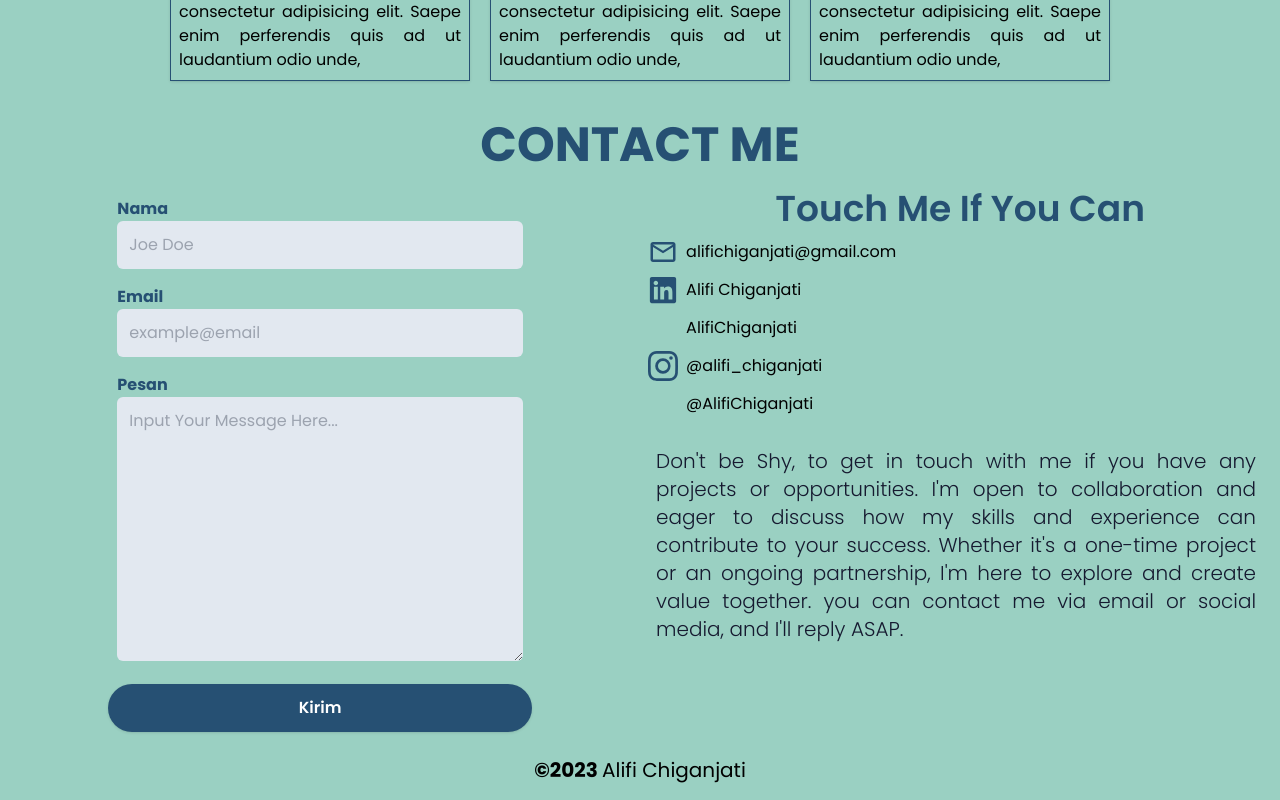
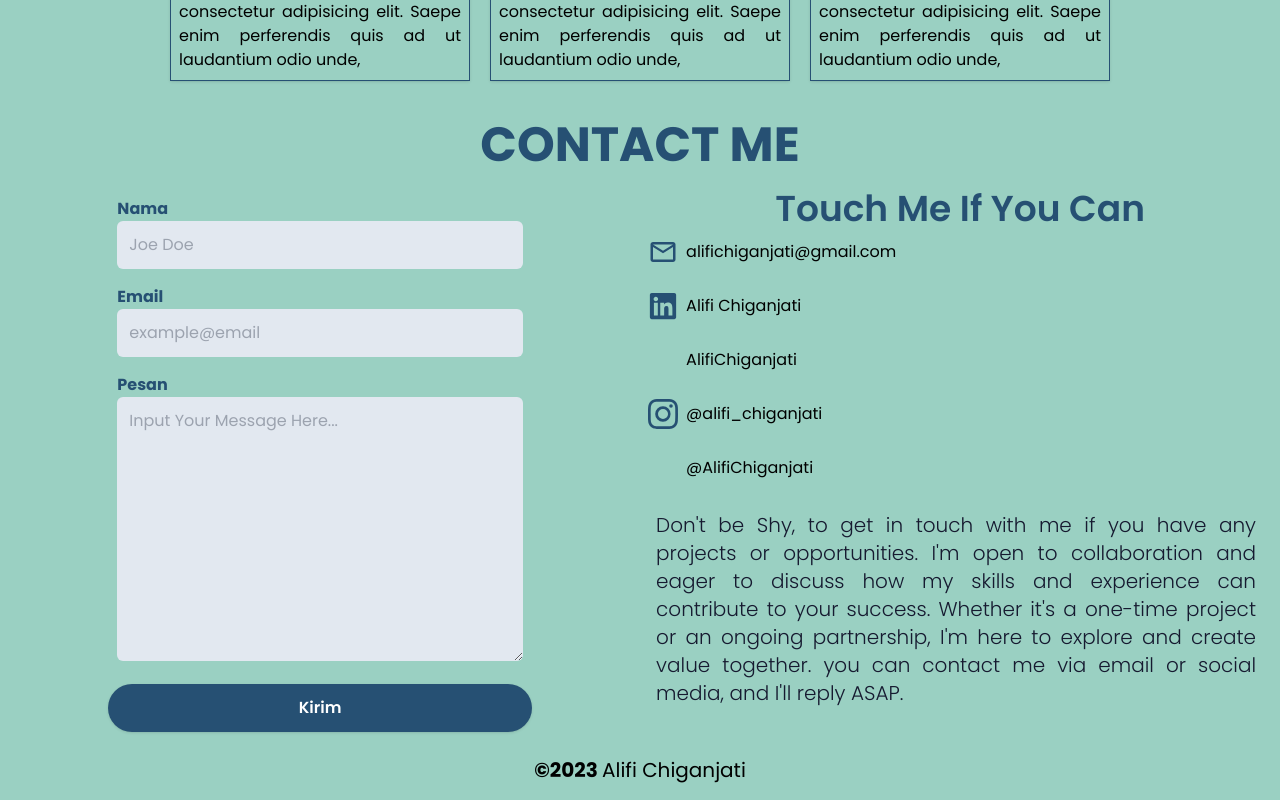
Before and after one commit to AlifiChiganjati/alifichiganjati.github.io, a React (Vite) app: page / in a window 1280 px wide. Shown: the part 1561-2361 px from the top of the page. Built offline with nearby package versions, Linux system fonts and the light colour scheme; some icons are missing.

Commit message:
fix: animation contact me

```diff
--- a/src/pages/contactpage.jsx
+++ b/src/pages/contactpage.jsx
@@ -96,6 +96,7 @@ const ContactPage = () => {
             </div>
           </form>
         </div>
+        <div className="md:ml-2 md:w-1/2">
           <div
             data-aos="fade-left"
             data-aos-offset="75"
@@ -103,12 +104,12 @@ const ContactPage = () => {
             data-aos-easing="ease-in-out"
             data-aos-mirror="true"
             data-aos-once="true"
-          className="md:ml-2 md:w-1/2"
           >
+            {" "}
             <h4 className="text-shadow text-center text-2xl font-semibold text-primary dark:text-dark-light  md:text-3xl lg:text-4xl">
               Touch Me If You Can
             </h4>
-          <ul className="inline-block">
+            <ul className="flex flex-col gap-2">
               <li className="my-2">
                 <a className="flex items-center gap-2">
                   <MdOutlineEmail
@@ -176,7 +177,17 @@ const ContactPage = () => {
                 </a>
               </li>
             </ul>
-          <p className="mt-5  px-2 text-justify text-base font-light text-dark-primary dark:text-dark-light md:pr-4 md:text-xl">
+          </div>
+
+          <p
+            data-aos="fade-up"
+            data-aos-offset="75"
+            data-aos-duration="1000"
+            data-aos-easing="ease-in-out"
+            data-aos-mirror="true"
+            data-aos-once="true"
+            className="mt-5  px-2 text-justify text-base font-light text-dark-primary dark:text-dark-light md:pr-4 md:text-xl"
+          >
             Don't be Shy, to get in touch with me if you have any projects or
             opportunities. I'm open to collaboration and eager to discuss how my
             skills and experience can contribute to your success. Whether it's a
```
Lines whose indentation alone changed are shown as unchanged.
